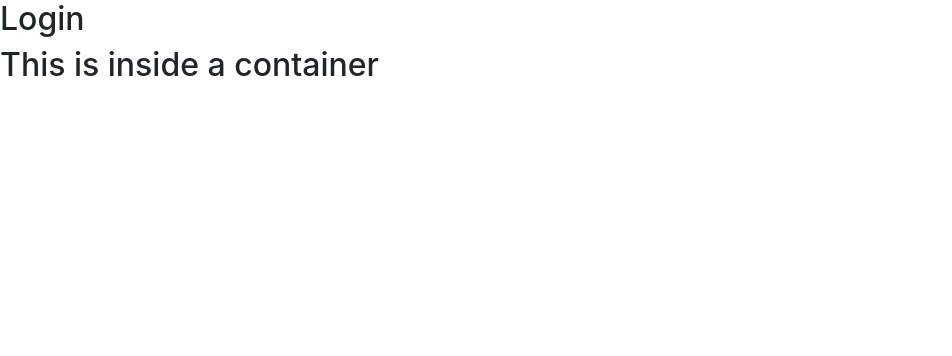
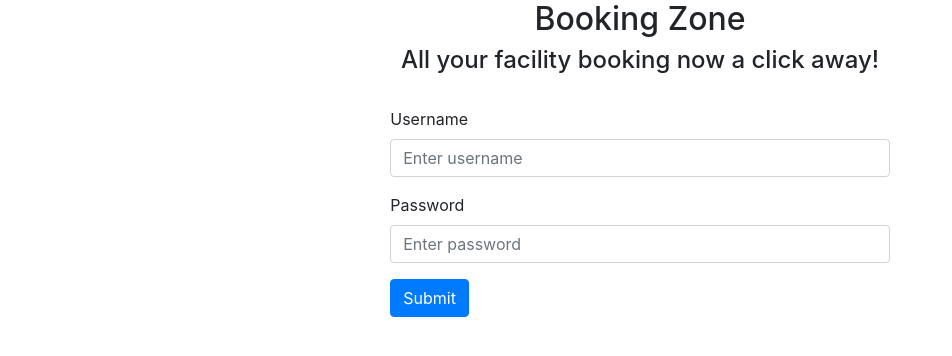
Before and after one commit to rishavmedhi/bookingzone-react, a React (Create React App) app: page /login in a window 1280 px wide. Shown: the top 356 px of the page, without its empty margins (0-952 px from the left). Built offline with nearby package versions, Linux system fonts and the light colour scheme.

Commit message:
Styling of the login page and adding css to the login page componene

```diff
--- a/src/App.js
+++ b/src/App.js
@@ -5,7 +5,7 @@ import {
   Route,
   Link
 } from "react-router-dom";
-import Login from './components/Login';
+import Login from './components/Login/Login';
 
 export default function App() {
   return (
--- a/src/components/Login.js
+++ /dev/null
@@ -1,15 +0,0 @@
-import React from 'react';
-
-class Login extends React.Component
-{
-    render(){
-        return(
-            <div>
-                <h2>Login</h2>
-                <h2>This is inside a container</h2>
-            </div>
-        );
-    }
-}
-
-export default Login;
--- /dev/null
+++ b/src/components/Login/Login.js
@@ -0,0 +1,33 @@
+import React from 'react';
+import './style.css'
+
+class Login extends React.Component
+{
+
+    render(){
+        return(
+            <div className="container">
+                <div className="col align-self-center login_page_heading">
+                    <h2>Booking Zone</h2>
+                    <h4>All your facility booking now a click away!</h4>
+                </div>
+
+                <div className="login_form_wrapper">
+                    <form>
+                        <div className="form-group">
+                            <label htmlFor="username">Username</label>
+                            <input id="username" type="text" className="form-control" placeholder="Enter username" />
+                        </div>
+                        <div className="form-group">
+                            <label htmlFor="password">Password</label>
+                            <input id="password" type="password" className="form-control" placeholder="Enter password"/>
+                        </div>
+                        <button type="submit" className="btn btn-primary">Submit</button>
+                    </form>
+                </div>
+            </div>
+        );
+    }
+}
+
+export default Login;
--- /dev/null
+++ b/src/components/Login/style.css
@@ -0,0 +1,9 @@
+.login_page_heading
+{
+    text-align: center;
+}
+.login_form_wrapper
+{
+    width: 45%;
+    margin: 2em auto;
+}
```
